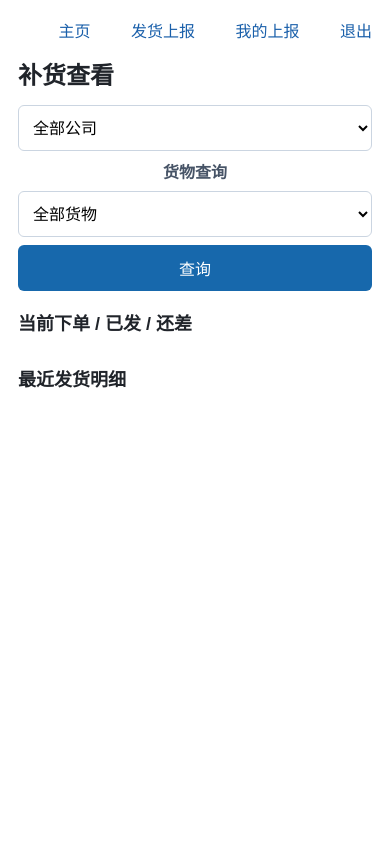
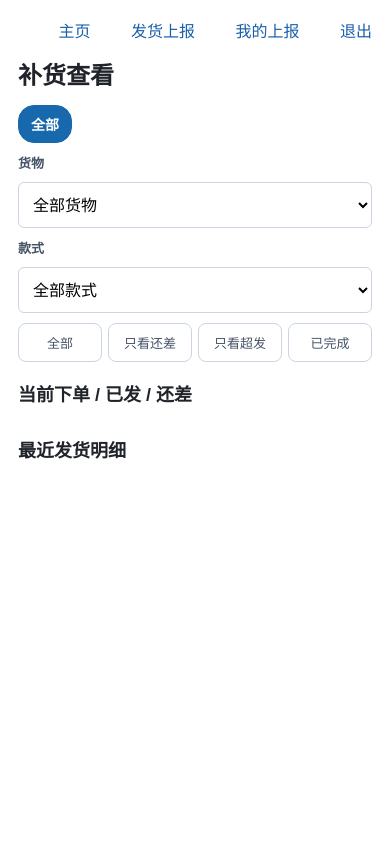
Before and after one commit to redyuxiplayer-coder/CODEX, a FastAPI app: template app/templates/mobile/orders.html in a window 390 px wide. Run offline with FastAPI, Linux system fonts and the light colour scheme; the template is opened without the code that fills it, so the values that code supplies are empty.

Commit message:
feat: mobile orders filter with company tags, style, and status

```diff
--- a/app/main.py
+++ b/app/main.py
@@ -163,6 +163,18 @@ def sort_balances_for_display(balances: list[dict]) -> list[dict]:
             size_sort_key(row.get("size", "")),
         ),
     )
+
+
+def _matches_order_status(row: dict, status: str) -> bool:
+    remaining = int(row.get("remaining") or 0)
+    over_shipped = int(row.get("over_shipped") or 0)
+    if status == "need":
+        return remaining > 0
+    if status == "over":
+        return over_shipped > 0
+    if status == "done":
+        return remaining <= 0 and over_shipped <= 0
+    return True
 
 
 def balances_for_report_hint_from_balances(balances: list[dict]) -> dict:
@@ -1244,21 +1256,26 @@ def create_app() -> FastAPI:
         return RedirectResponse("/mobile/today", status_code=303)
 
     @app.get("/mobile/orders")
-    def mobile_orders(request: Request, company: str = "", item: str = "", session: Session = Depends(get_session)):
+    def mobile_orders(request: Request, company: str = "", item: str = "", style: str = "", status: str = "", session: Session = Depends(get_session)):
         user = current_user(request, session)
         if not user:
             return RedirectResponse("/login", status_code=303)
         all_balances = get_order_balances(session)
         companies = sorted({row["company"] for row in all_balances})
         item_text = item.strip()
+        style_text = style.strip()
+        status_text = status.strip() or "all"
         balances = [
             row
             for row in all_balances
             if (not company or row["company"] == company)
             and (not item_text or item_text == row["product"])
+            and (not style_text or style_text == row["style"])
+            and _matches_order_status(row, status_text)
         ]
         balances = sort_balances_for_display(balances)
         reports = session.query(ShipmentReport).order_by(ShipmentReport.created_at.desc()).limit(80).all()
+        style_choices = sorted({row["style"] for row in all_balances if (not company or row["company"] == company) and (not item_text or item_text == row["product"])})
         return templates.TemplateResponse(
             "mobile/orders.html",
             {
@@ -1269,6 +1286,9 @@ def create_app() -> FastAPI:
                 "balances": balances,
                 "reports": reports,
                 "item": item_text,
+                "style": style_text,
+                "style_choices": style_choices,
+                "status": status_text,
                 "item_choices": item_choices_with_current(all_balances, item_text),
             },
         )
--- a/app/static/app.css
+++ b/app/static/app.css
@@ -60,6 +60,14 @@ button.secondary { background: #6b7280; margin-top: 4px; }
 .field-label { align-self: center; color: #475467; font-weight: 700; text-align: center; }
 .mobile-section { margin-top: 18px; }
 .mobile-list { display: grid; gap: 10px; }
+.orders-filter { display: grid; gap: 10px; margin-bottom: 14px; }
+.orders-filter label { font-size: 13px; color: #475467; font-weight: 700; }
+.company-tags { display: flex; flex-wrap: wrap; gap: 8px; }
+.filter-tag { display: inline-block; padding: 8px 12px; border: 1px solid #cbd5e1; border-radius: 16px; background: #fff; color: #195faa; font-size: 14px; }
+.filter-tag.active { background: #1768ac; border-color: #1768ac; color: #fff; font-weight: 700; }
+.status-tabs { display: grid; grid-template-columns: repeat(4, 1fr); gap: 6px; }
+.filter-tab { display: block; padding: 9px 4px; text-align: center; border: 1px solid #cbd5e1; border-radius: 8px; background: #fff; color: #475467; font-size: 13px; }
+.filter-tab.active { background: #eef7ff; border-color: #1768ac; color: #1768ac; font-weight: 700; }
 .balance-item { border: 1px solid #d9e0e8; border-radius: 8px; padding: 10px; background: #fff; }
 .item-title { font-weight: 700; font-size: 16px; margin-bottom: 4px; }
 .item-sub { color: #667085; margin-bottom: 8px; }
@@ -69,6 +77,8 @@ button.secondary { background: #6b7280; margin-top: 4px; }
 .need-card { border-left: 5px solid #d97706; }
 .done-card { border-left: 5px solid #18884f; }
 .danger-card { border-left: 5px solid #b42318; }
+.done-card .item-title, .done-card .item-sub { color: #98a2b3; }
+.done-card .numbers span { background: #f8fafc; }
 .size-row { display: grid; grid-template-columns: 1fr 1fr; gap: 8px; align-items: center; margin-bottom: 8px; }
 .size-row label { font-weight: 700; }
 .balance-size-row { grid-template-columns: 80px 1fr; border: 1px solid #d9e0e8; border-radius: 8px; padding: 8px; background: #fff; }
--- a/app/templates/mobile/orders.html
+++ b/app/templates/mobile/orders.html
@@ -16,21 +16,34 @@
     <a href="/logout">退出</a>
   </div>
   <h1>补货查看</h1>
-  <form method="get" class="toolbar mobile-toolbar">
-    <select name="company">
-      <option value="">全部公司</option>
+  <form method="get" class="orders-filter">
+    <div class="company-tags">
+      <a class="filter-tag {% if not selected_company %}active{% endif %}" href="?item={{ item }}&style={{ style }}&status={{ status }}">全部</a>
       {% for c in companies %}
-      <option value="{{ c }}" {% if selected_company == c %}selected{% endif %}>{{ c }}</option>
+      <a class="filter-tag {% if selected_company == c %}active{% endif %}" href="?company={{ c }}&item={{ item }}&style={{ style }}&status={{ status }}">{{ c }}</a>
       {% endfor %}
-    </select>
-    <span class="field-label">货物查询</span>
-    <select name="item">
+    </div>
+    <input type="hidden" name="company" value="{{ selected_company }}">
+    <label>货物</label>
+    <select name="item" onchange="this.form.submit()">
       <option value="">全部货物</option>
       {% for choice in item_choices %}
       <option value="{{ choice }}" {% if item == choice %}selected{% endif %}>{{ choice }}</option>
       {% endfor %}
     </select>
-    <button>查询</button>
+    <label>款式</label>
+    <select name="style" onchange="this.form.submit()">
+      <option value="">全部款式</option>
+      {% for choice in style_choices %}
+      <option value="{{ choice }}" {% if style == choice %}selected{% endif %}>{{ choice }}</option>
+      {% endfor %}
+    </select>
+    <div class="status-tabs">
+      <a class="filter-tab {% if status == 'all' %}active{% endif %}" href="?company={{ selected_company }}&item={{ item }}&style={{ style }}&status=all">全部</a>
+      <a class="filter-tab {% if status == 'need' %}active{% endif %}" href="?company={{ selected_company }}&item={{ item }}&style={{ style }}&status=need">只看还差</a>
+      <a class="filter-tab {% if status == 'over' %}active{% endif %}" href="?company={{ selected_company }}&item={{ item }}&style={{ style }}&status=over">只看超发</a>
+      <a class="filter-tab {% if status == 'done' %}active{% endif %}" href="?company={{ selected_company }}&item={{ item }}&style={{ style }}&status=done">已完成</a>
+    </div>
   </form>
 
   <section class="mobile-section">
```
Also changed, not shown: tests/test_pages.py (+51 -1 lines).
